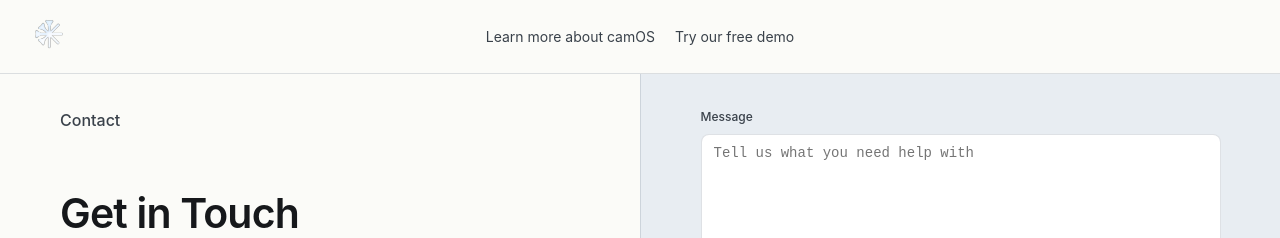
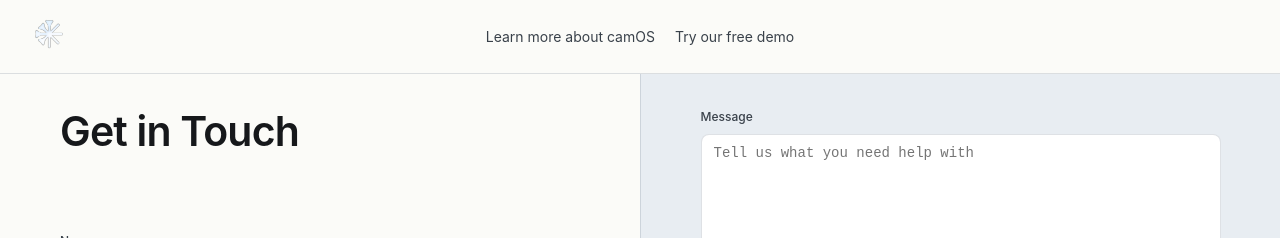
Before and after one commit to Ali-Nigzu/portal, a React (Vite) app in the folder frontend/: page /contact in a window 1280 px wide. Shown: the top 238 px of the page. Built offline with nearby package versions, Linux system fonts and the light colour scheme; no server answers.

Commit message:
Remove auth page pre-heading labels on create-account and contact

```diff
--- a/frontend/src/features/auth/ContactPage.tsx
+++ b/frontend/src/features/auth/ContactPage.tsx
@@ -145,7 +145,6 @@ const ContactPage: React.FC = () => {
       <form className="contact-shell" onSubmit={handleSubmit}>
         <section className="contact-left-pane" aria-label="Contact details panel">
           <div className="contact-content">
-            <p className="contact-title">Contact</p>
             <h1 className="contact-hero">Get in Touch</h1>
 
             <div className="vrm-field contact-field">
--- a/frontend/src/features/auth/CreateAccountPage.tsx
+++ b/frontend/src/features/auth/CreateAccountPage.tsx
@@ -40,7 +40,6 @@ const CreateAccountPage: React.FC = () => {
               <span>Login</span>
             </Link>
 
-            <p className="create-account-title">Create Account</p>
             <h1 className="create-account-hero">Join Us &amp; See More</h1>
 
             {form.formError && (
```
